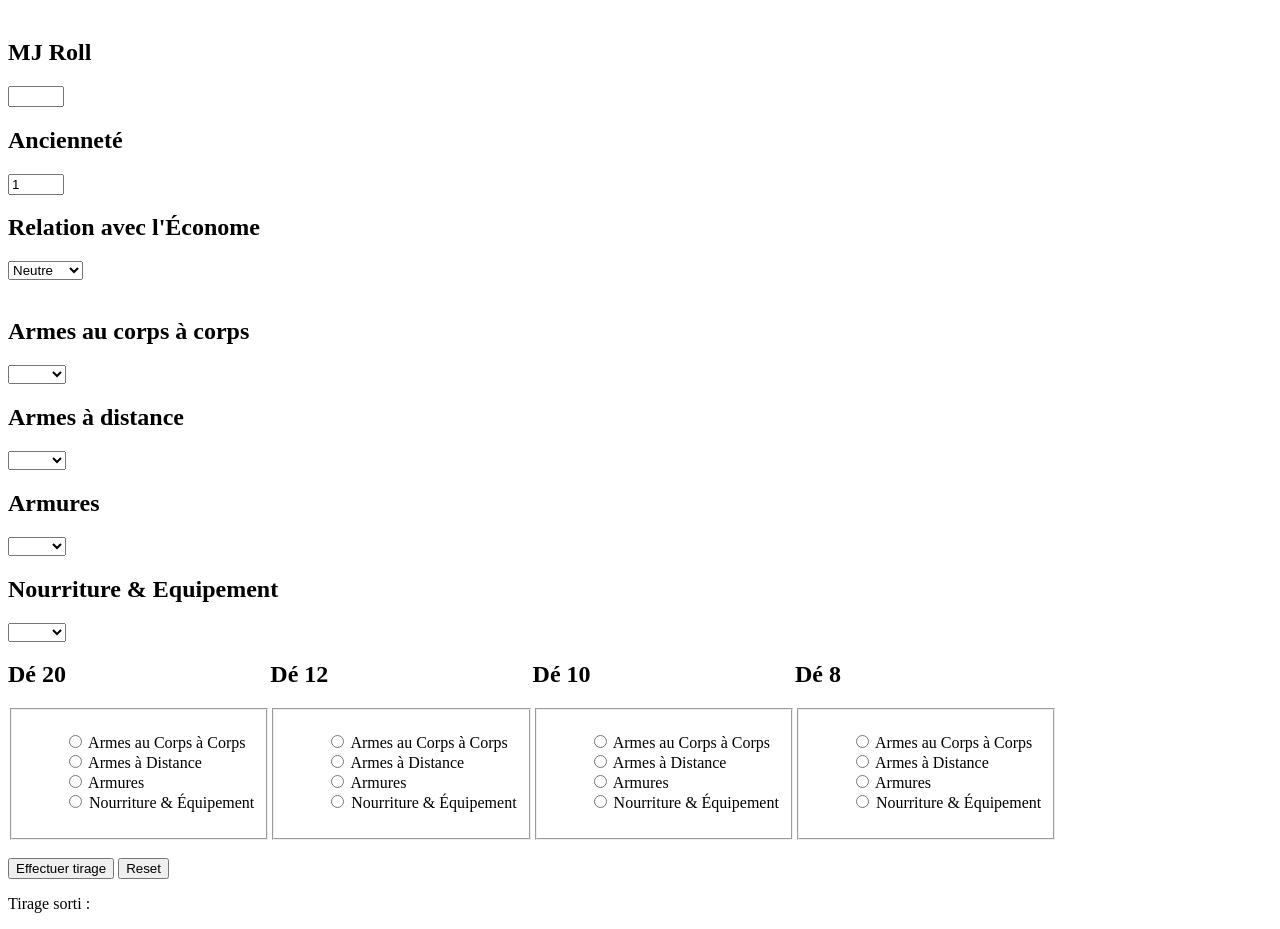
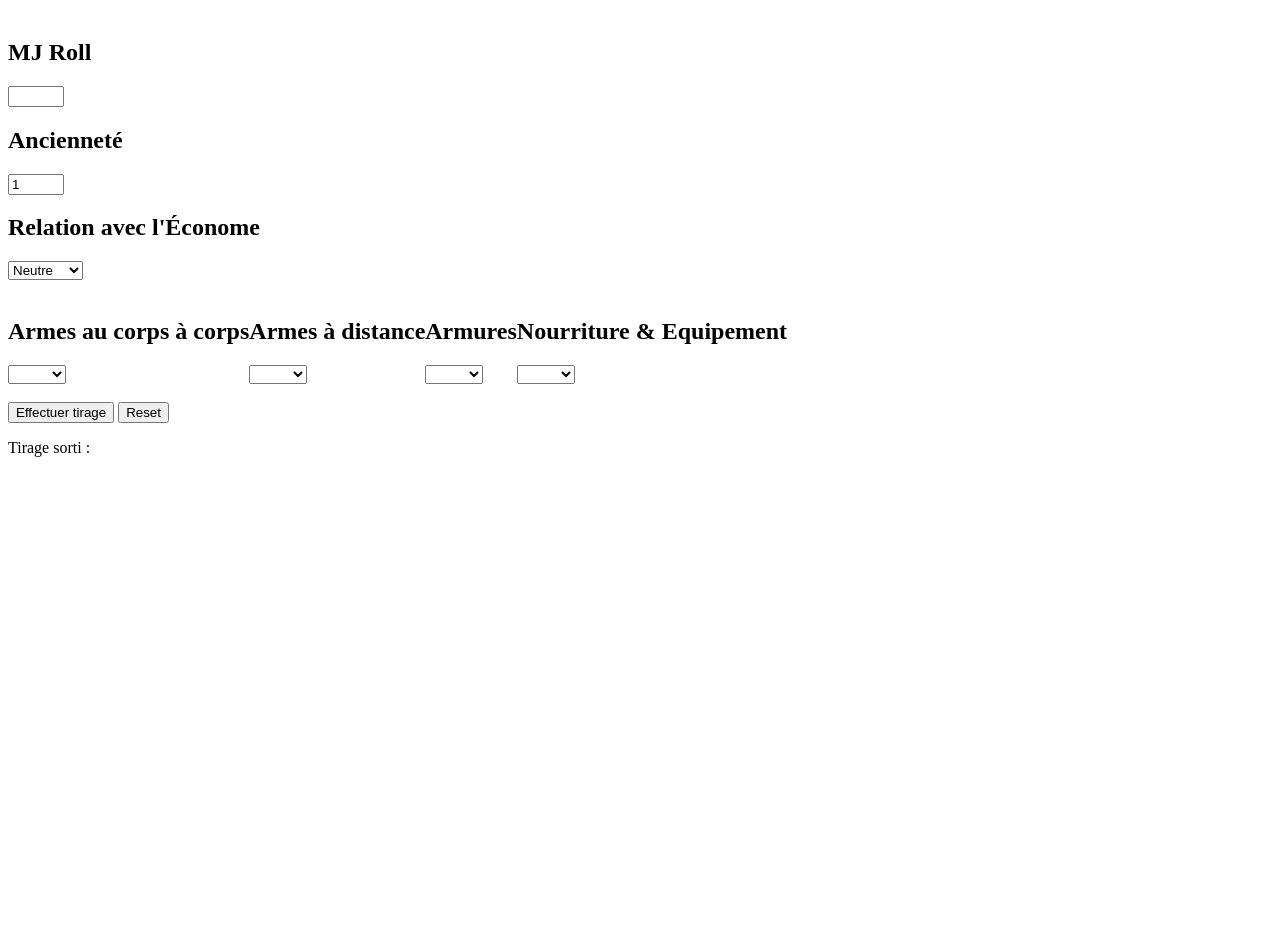
Before and after one commit to CorentinFelten/Donjon-et-Compagnie, a plain HTML site: page index.html in a window 1280 px wide. Shown: the part 79-1008 px from the top of the page. After the commit the page ends 800 px from the top, so only its background shows below. Drawn offline with Linux system fonts and the light colour scheme.

Commit message:
Finishing dropdown menus

```diff
--- a/index.html
+++ b/index.html
@@ -32,6 +32,8 @@
             </select>
         </div>
         <br/>
+
+        <div class="content">
             <div>
                 <h2>Armes au corps à corps</h2>
                 <select name="weapon" id="weapon">
@@ -72,131 +74,6 @@
                     <option value="dice8">Dé 8</option>
                 </select>
             </div>
-        <div class="content">
-           <div>
-            <h2>Dé 20</h2>
-                <fieldset id="de20">
-                    <ul>
-                        <li>
-                            <label>
-                                <input type="radio" value="corps" name="de20">
-                                Armes au Corps à Corps
-                            </label>
-                        </li>
-                        <li>
-                            <label>
-                                <input type="radio" value="distance" name="de20">
-                                Armes à Distance
-                            </label>
-                        </li>
-                        <li>
-                            <label>
-                                <input type="radio" value="armure" name="de20">
-                                Armures
-                            </label>
-                        </li>
-                        <li>
-                            <label>
-                                <input type="radio" value="equipement" name="de20">
-                                Nourriture & Équipement
-                            </label>
-                        </li>
-                    </ul>
-                </fieldset>
-        </div>
-        <div>
-            <h2>Dé 12</h2>
-                <fieldset id="de12">
-                    <ul>
-                        <li>
-                            <label>
-                                <input type="radio" value="corps" name="de12">
-                                Armes au Corps à Corps
-                            </label>
-                        </li>
-                        <li>
-                            <label>
-                                <input type="radio" value="distance" name="de12">
-                                Armes à Distance
-                            </label>
-                        </li>
-                        <li>
-                            <label>
-                                <input type="radio" value="armure" name="de12">
-                                Armures
-                            </label>
-                        </li>
-                        <li>
-                            <label>
-                                <input type="radio" value="equipement" name="de12">
-                                Nourriture & Équipement
-                            </label>
-                        </li>
-                    </ul>
-                </fieldset>
-        </div>
-        <div>
-            <h2>Dé 10</h2>
-                <fieldset id="de10">
-                    <ul>
-                        <li>
-                            <label>
-                                <input type="radio" value="corps" name="de10">
-                                Armes au Corps à Corps
-                            </label>
-                        </li>
-                        <li>
-                            <label>
-                                <input type="radio" value="distance" name="de10">
-                                Armes à Distance
-                            </label>
-                        </li>
-                        <li>
-                            <label>
-                                <input type="radio" value="armure" name="de10">
-                                Armures
-                            </label>
-                        </li>
-                        <li>
-                            <label>
-                                <input type="radio" value="equipement" name="de10">
-                                Nourriture & Équipement
-                            </label>
-                        </li>
-                    </ul>
-                </fieldset>
-        </div>
-        <div>
-            <h2>Dé 8</h2>
-                <fieldset id="de8">
-                    <ul>
-                        <li>
-                            <label>
-                                <input type="radio" value="corps" name="de8">
-                                Armes au Corps à Corps
-                            </label>
-                        </li>
-                        <li>
-                            <label>
-                                <input type="radio" value="distance" name="de8">
-                                Armes à Distance
-                            </label>
-                        </li>
-                        <li>
-                            <label>
-                                <input type="radio" value="armure" name="de8">
-                                Armures
-                            </label>
-                        </li>
-                        <li>
-                            <label>
-                                <input type="radio" value="equipement" name="de8">
-                                Nourriture & Équipement
-                            </label>
-                        </li>
-                    </ul>
-                </fieldset>
-        </div>
         </div>
 
     </div>
--- a/js/logique.js
+++ b/js/logique.js
@@ -272,56 +272,64 @@ const DICE_VALUES = {
 }
 
 const INIT_DICES = {
-    weapon: () => initDices2('weapon'),
-    range: () => initDices2('range'),
-    armor: () => initDices2('armor'),
-    equipement: () => initDices2('equipement')
+    weapon: () => initDices('weapon'),
+    range: () => initDices('range'),
+    armor: () => initDices('armor'),
+    equipement: () => initDices('equipement')
 }
 
 const DICES = [
     'weapon', 'range', 'armor', 'equipement'
 ]
 
-function disableEnableOption (entryToExclude, valueToChange, disable = true) {
-    DICES.filter(id => id !== entryToExclude).map(idToChange => {
-        const elementToChange = document.getElementById(idToChange);
-        [...elementToChange.options].map(opt => {
-            if (opt.value === valueToChange) {
-                opt.disabled = disable;
-            }
+function disableEnableOption (entryToChange, valueToChange, disable = true) {
+    console.log(valueToChange, typeof valueToChange);
+
+    try {
+        if (JSON.parse(valueToChange) === null) {
+            return;
+        }
+    } catch (e) {
+        // do nothing
+    }
+    if (valueToChange !== null) {
+        DICES.filter(id => id !== entryToChange).map(idToChange => {
+            console.log('--> ', idToChange, valueToChange, disable)
+            const elementToChange = document.getElementById(idToChange);
+            [...elementToChange.options].map(opt => {
+                if (opt.value === valueToChange && valueToChange !== null) {
+                    opt.disabled = disable;
+                }
+            })
         })
-    })
+    }
 }
 
-function initDices2 (elementId) {
+/**
+ * Initializes dices from web page
+ * @param {string} elementId
+ * @returns {Object}
+ */
+ function initDices (elementId) {
     const element = document.getElementById(elementId);
     console.log(elementId, element.value);
     if (element.value !== null) {
         Object.entries(DICE_VALUES).map(([key, value]) => {
             if (value === elementId) {
                 DICE_VALUES[key] = null;
-                disableEnableOption(elementId, element.value, false);
+                disableEnableOption(elementId, key, false);
             }
         });
         DICE_VALUES[element.value] = elementId;
         disableEnableOption(elementId, element.value, true);
     }
+    if (DICE_VALUES.null) {
+        delete DICE_VALUES.null;
+    }
     console.log(DICE_VALUES)
 }
 
 
-/**
- * Initializes dices from web page
- * @returns {Object}
- */
-function initDices () {
-    return {
-        dice20: "weapon",
-        dice12: "range",
-        dice10: "armor",
-        dice8: "equipement"
-    }
-}
 
 function getExperience () {
     let experience;
@@ -377,6 +385,11 @@ function reset () {
     document.getElementById('range').value = null;
     document.getElementById('armor').value = null;
     document.getElementById('equipement').value = null;
+    DICES.map(diceEntry => {
+        Object.keys(DICES).map(key => {
+            disableEnableOption(diceEntry, key, false)
+        })
+    });
 }
 
 function getManagerRelation () {
@@ -439,7 +452,8 @@ function writeRoll () {
 
 function main() {
     console.log('manager relation', getManagerRelation());
-    const pageDices = initDices();
+    const pageDices = DICE_VALUES;
+    console.log('Dices found:', pageDices);
     const tablesToRoll = getTablesToRoll(pageDices);
     const experience = getExperience();
     const randomNumbers = generateFourRandomNumbers();
```
Lines whose indentation alone changed are shown as unchanged.
